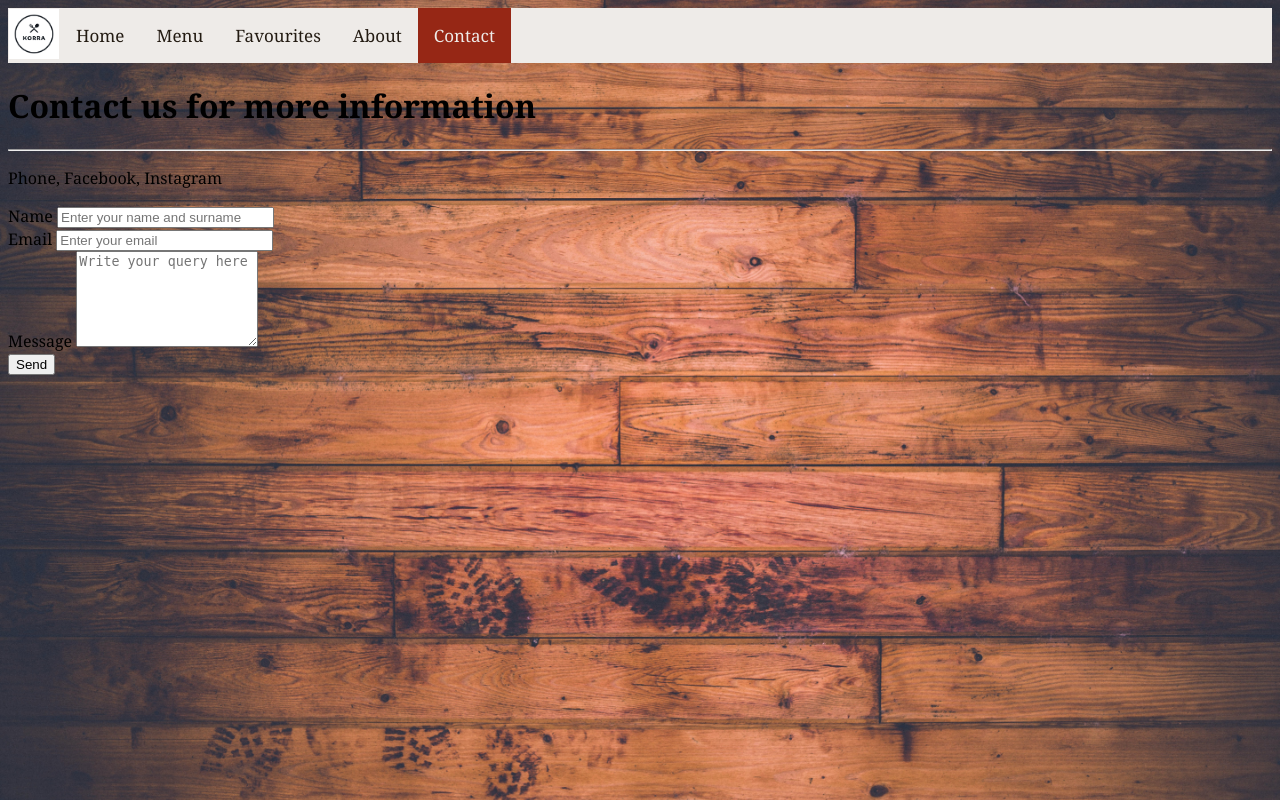
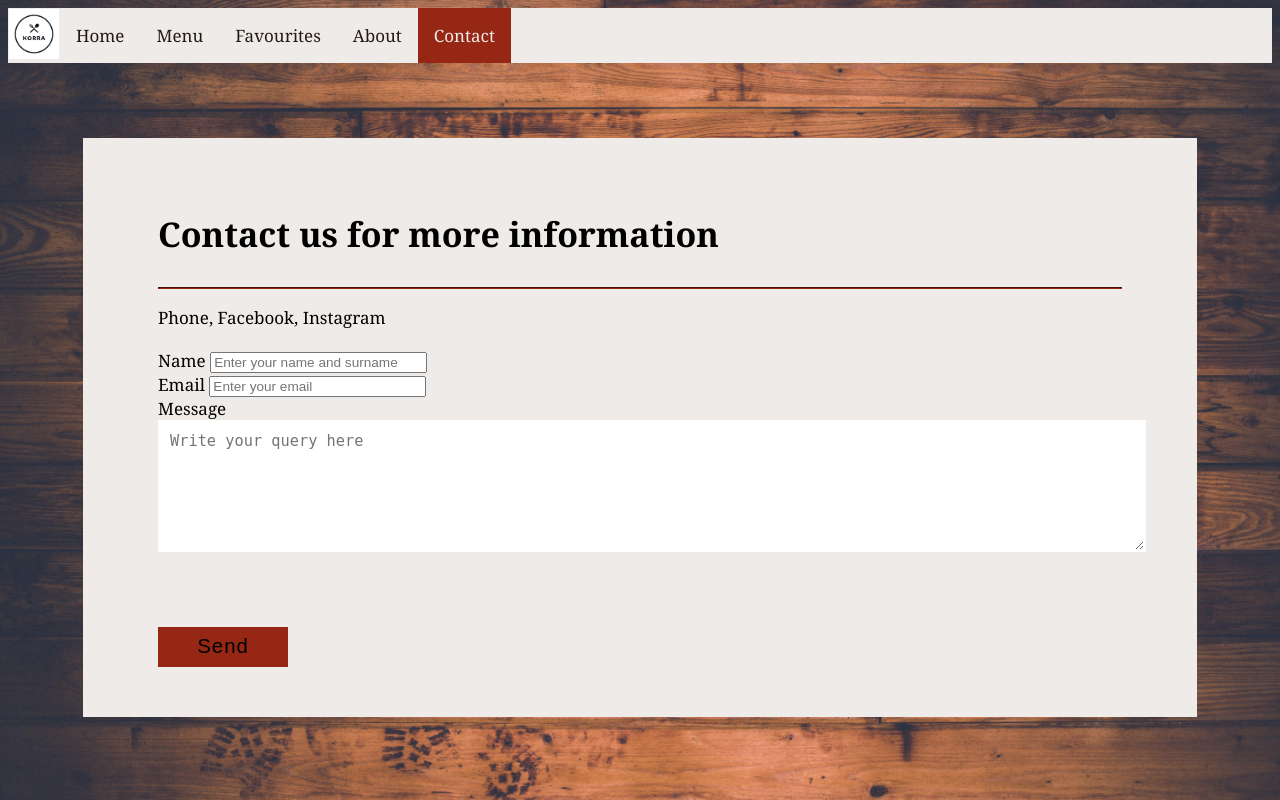
Before and after one commit to nicoleabdilla20/cis1054-part2, a PHP site: page /contact.html in a window 1280 px wide. Run offline with PHP 8.4, Linux system fonts and the light colour scheme.

Commit message:
Update style.css

```diff
--- a/css/style.css
+++ b/css/style.css
@@ -128,3 +128,105 @@ body {
   font-size: 1.2rem;
   margin-right: 10%;
 }
+
+.favourite {
+    float: right;
+    padding: 25px 25px;
+    height: 42px;
+    width: 42px;
+    padding-top: 4px;
+    align-items: right;
+    vertical-align: right;
+}
+
+.foot {
+    width: 100%;
+    font-size: 10pt;
+    text-align: center;
+    color: rgb(255, 255, 255);
+    overflow: hidden;
+    background-color: #962715;
+}
+
+/* Text Container */
+.container {
+    padding: 50px 75px;
+    background-color: #eeebe8;
+    margin:75px;
+    margin-bottom: 20px;
+    font-size: 17px;
+}
+
+hr{
+    margin-top: 30px;
+    color: #962715;
+    border-color: #962715;
+    fill:  #962715;
+}
+
+
+/* Contact Form */
+form {
+    margin-top: 20px;
+}
+
+.contact-button {
+    border: none;
+    background-color: #962715;
+    display: inline-block;
+    min-width: 130px;
+    padding: .2em;
+    height: 40px;
+    text-align: center;
+    color:  #000000;
+    font-style: normal;
+    letter-spacing: 1px;
+    margin: 0;
+    font-size: 120%;
+    font-weight: 300;
+    margin-top: 20px;
+    transition: .5s;
+}
+
+button:hover,
+input [type="submit"] :hover,
+input [type="button"] :hover,
+.main-button:hover {
+    background-color:  #dbb99c;
+    text-decoration: none;
+}
+
+input [type="text"],
+input [type="email"],
+textarea,
+.form-input {
+    width: 100%;
+    padding: 10px;
+    font-size: 90%;
+    background-color:  #ffffff;
+    border: 2px solid #ffffff;
+    margin: 0px 0 50px 0;
+    -moz-box-shadow: transparent 0px 0px 3px;
+    -webkit-box-shadow: transparent 0px 0px 3px;
+    box-shadow: transparent 0px 0px 3px;
+}
+
+input.contact-input {
+    font-size: 80%;
+}
+
+input [type="text"]:focus,
+input[type="email"]:focus,
+input[type="password"]:focus,
+textarea:focus,
+.form-input:focus,
+input[type="text"]:hover,
+input[type="email"]:hover,
+textarea:hover,
+.form-input:hover {
+    background-color: #dbb99c;
+    border-color:  #dbb99c;
+    -moz-box-shadow:  #dbb99c 0px 0px;
+    -webkit-box-shadow: #dbb99c 0px 0px 3px;
+    box-shadow:  #dbb99c 0px 0px 3px;
+}
```
